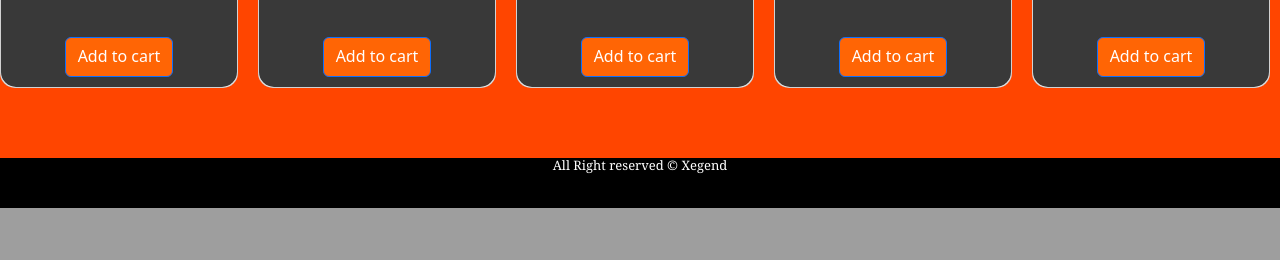
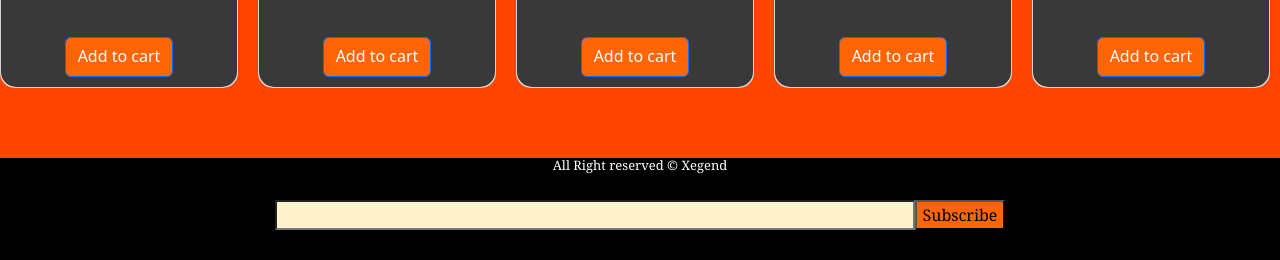
Before and after one commit to VishalYadavGit/The_Pizza_bay_version-1, a Django app: page / in a window 1280 px wide. Shown: the part 1289-1549 px from the top of the page. Before the commit the page ends 1497 px from the top, so only its background shows below. Run offline with Django 4.2, Linux system fonts and the light colour scheme; data comes from the database, SQL or seed files in the repository; both versions use the stored data as it was after the commit; some libraries are stand-ins or nearby versions.

Commit message:
css improved

```diff
--- a/templates/base.html
+++ b/templates/base.html
@@ -248,9 +248,14 @@
 
 
             {% endblock body %}
-            <footer style="height: 50px;background-color: black">
+            <footer style="height: auto;background-color: black">
               <h3 style="background-color: black;color: white;text-align: center;font-family: Georgia, 'Times New Roman', Times, serif;font-size: small;">All Right reserved &copy; Xegend</h3>
-              </div>
+              <form class="subscribe" style="margin-top:2%" method="post">
+                {% csrf_token %}
+                <input type="email" class="w-50 h-50 bg-warning-subtle" name="mail" id="mail">
+                <button type="submit" style="background-color: #ff6505;" class="h-50 Fonty"><a style="text-decoration: none;color: black;" href="takemail">Subscribe</a></button>
+
+            </form>
             </footer>
           </div>
         </div>
--- a/templates/login.html
+++ b/templates/login.html
@@ -2,7 +2,7 @@
 {% block body %}
 
 <div class="container h-100 bodybox" >
-    <div class="d-flex justify-content-center w-50 formmainbody">
+    <div class="d-flex justify-content-center formmainbody">
         <div class="user_card">
             <div class="d-flex justify-content-center">
                 <div class="brand_logo_container">
```
Also changed, not shown: templates/no_nav_base.html (+10 -2 lines), templates/register.html (+6 -3 lines), db.sqlite3.
